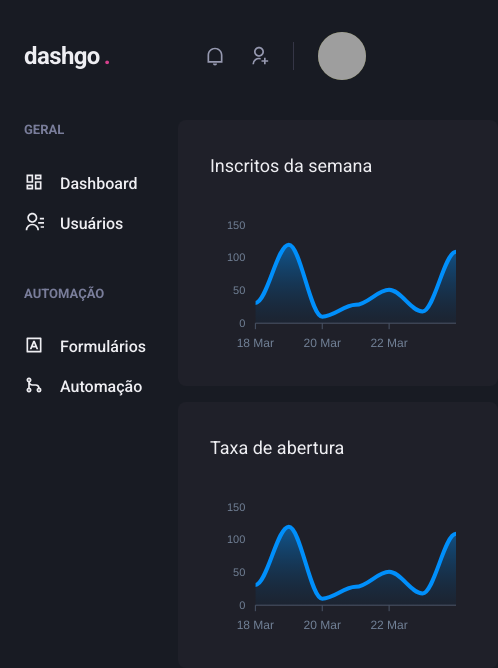
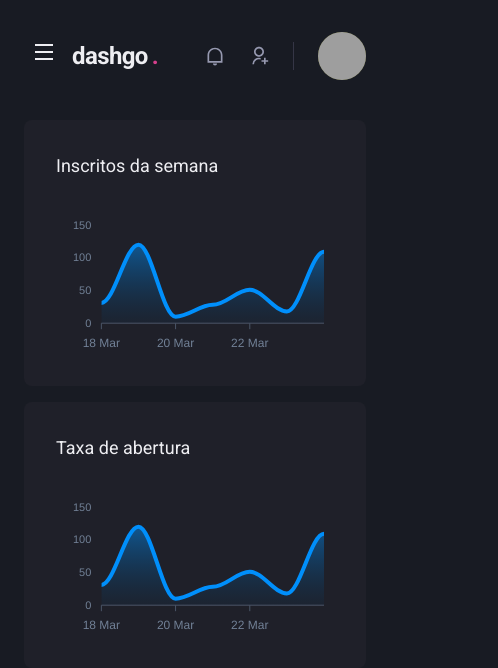
Before and after one commit to hugo-marcelo/dashgo, a Next.js app: page /dashboard in a window 390 px wide. Shown: the top 668 px of the page, 498 px wide, since content can reach past the window. Built offline with nearby package versions, Linux system fonts and the light colour scheme; grey boxes are pictures that could not be loaded.

Commit message:
refactor: make sidebar component responsive

```diff
--- a/src/components/Header/index.tsx
+++ b/src/components/Header/index.tsx
@@ -1,4 +1,6 @@
-import { Flex, useBreakpointValue } from '@chakra-ui/react';
+import { Flex, Icon, IconButton, useBreakpointValue } from '@chakra-ui/react';
+import { RiMenuLine } from 'react-icons/ri';
+import { useSidebarDrawer } from '../../contexts/SidebarDrawerContext';
 
 import { Logo } from './Logo';
 import { NotificationsNav } from './NotificationsNav';
@@ -6,6 +8,8 @@ import { Profile } from './Profile';
 import { SearchBox } from './SearchBox';
 
 export function Header() {
+  const { onOpen } = useSidebarDrawer();
+
   const isWideVersion = useBreakpointValue({
     base: false,
     lg: true
@@ -22,6 +26,17 @@ export function Header() {
       px="6"
       align="center"
     >
+      {!isWideVersion && (
+        <IconButton
+          aria-label="Open navigation"
+          icon={<Icon as={RiMenuLine} />}
+          fontSize="24"
+          variant="unstyled"
+          onClick={onOpen}
+          mr="2"
+        ></IconButton>
+      )}
+
       <Logo />
 
       {isWideVersion && <SearchBox />}
--- /dev/null
+++ b/src/components/Sidebar/SidebarNav.tsx
@@ -0,0 +1,25 @@
+import { Stack } from '@chakra-ui/react';
+import {
+  RiContactsLine,
+  RiDashboardLine,
+  RiGitMergeLine,
+  RiInputMethodLine
+} from 'react-icons/ri';
+
+import { NavLink } from './NavLink';
+import { NavSection } from './NavSection';
+
+export function SidebarNav() {
+  return (
+    <Stack spacing="12" align="flex-start">
+      <NavSection title="GERAL">
+        <NavLink icon={RiDashboardLine}>Dashboard</NavLink>
+        <NavLink icon={RiContactsLine}>Usuários</NavLink>
+      </NavSection>
+      <NavSection title="AUTOMAÇÃO">
+        <NavLink icon={RiInputMethodLine}>Formulários</NavLink>
+        <NavLink icon={RiGitMergeLine}>Automação</NavLink>
+      </NavSection>
+    </Stack>
+  );
+}
--- a/src/components/Sidebar/index.tsx
+++ b/src/components/Sidebar/index.tsx
@@ -1,27 +1,44 @@
-import { Box, Stack } from '@chakra-ui/react';
 import {
-  RiContactsLine,
-  RiDashboardLine,
-  RiGitMergeLine,
-  RiInputMethodLine
-} from 'react-icons/ri';
-
-import { NavLink } from './NavLink';
-import { NavSection } from './NavSection';
+  Box,
+  Drawer,
+  DrawerBody,
+  DrawerCloseButton,
+  DrawerContent,
+  DrawerHeader,
+  DrawerOverlay,
+  useBreakpointValue
+} from '@chakra-ui/react';
+import { useSidebarDrawer } from '../../contexts/SidebarDrawerContext';
+import { SidebarNav } from './SidebarNav';
 
 export function Sidebar() {
+  const { isOpen, onClose } = useSidebarDrawer();
+
+  const isDrawerSidebar = useBreakpointValue({
+    base: true,
+    lg: false
+  });
+
+  if (isDrawerSidebar) {
+    return (
+      <Drawer isOpen={isOpen} placement="left" onClose={onClose}>
+        <DrawerOverlay>
+          <DrawerContent bg="gray.800" p="4">
+            <DrawerCloseButton mt="6" />
+            <DrawerHeader>Navegação</DrawerHeader>
+
+            <DrawerBody>
+              <SidebarNav />
+            </DrawerBody>
+          </DrawerContent>
+        </DrawerOverlay>
+      </Drawer>
+    );
+  }
+
   return (
     <Box as="aside" w="64" mr="8">
-      <Stack spacing="12" align="flex-start">
-        <NavSection title="GERAL">
-          <NavLink icon={RiDashboardLine}>Dashboard</NavLink>
-          <NavLink icon={RiContactsLine}>Usuários</NavLink>
-        </NavSection>
-        <NavSection title="AUTOMAÇÃO">
-          <NavLink icon={RiInputMethodLine}>Formulários</NavLink>
-          <NavLink icon={RiGitMergeLine}>Automação</NavLink>
-        </NavSection>
-      </Stack>
+      <SidebarNav />
     </Box>
   );
 }
--- /dev/null
+++ b/src/contexts/SidebarDrawerContext.tsx
@@ -0,0 +1,31 @@
+import { useDisclosure, UseDisclosureReturn } from '@chakra-ui/react';
+import { useRouter } from 'next/router';
+import { createContext, ReactNode, useContext, useEffect } from 'react';
+
+interface SidebarDrawerProviderProps {
+  children: ReactNode;
+}
+
+type SidebarDrawerContextData = UseDisclosureReturn;
+
+const SidebarDrawerContext = createContext({} as SidebarDrawerContextData);
+
+export function SidebarDrawerProvider({
+  children
+}: SidebarDrawerProviderProps) {
+  const disclosure = useDisclosure();
+  const router = useRouter();
+
+  useEffect(() => {
+    disclosure.onClose();
+    // eslint-disable-next-line react-hooks/exhaustive-deps
+  }, [router.asPath]);
+
+  return (
+    <SidebarDrawerContext.Provider value={disclosure}>
+      {children}
+    </SidebarDrawerContext.Provider>
+  );
+}
+
+export const useSidebarDrawer = () => useContext(SidebarDrawerContext);
--- a/src/pages/_app.tsx
+++ b/src/pages/_app.tsx
@@ -1,11 +1,14 @@
 import { AppProps } from 'next/app';
 import { ChakraProvider } from '@chakra-ui/react';
 import { theme } from '../styles/theme';
+import { SidebarDrawerProvider } from '../contexts/SidebarDrawerContext';
 
 function MyApp({ Component, pageProps }: AppProps) {
   return (
     <ChakraProvider theme={theme}>
-      <Component {...pageProps} />
+      <SidebarDrawerProvider>
+        <Component {...pageProps} />
+      </SidebarDrawerProvider>
     </ChakraProvider>
   );
 }
```
